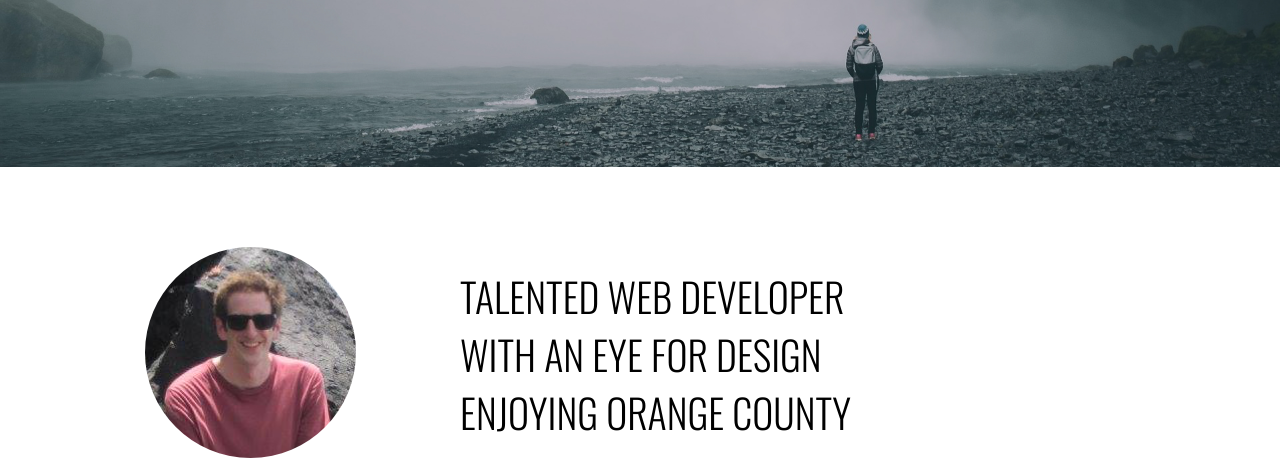
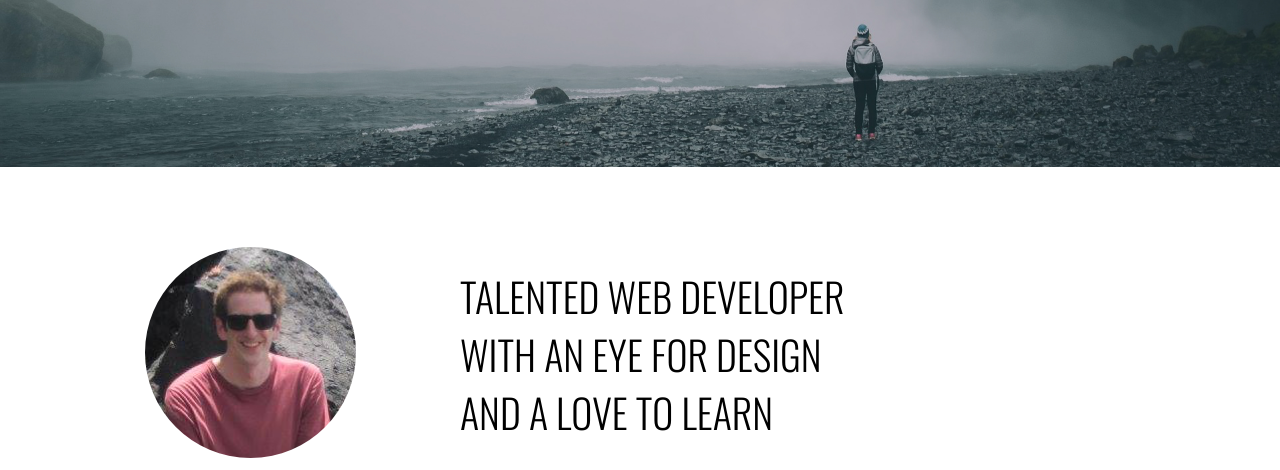
Before and after one commit to sorebear/project_portfolio, a plain HTML site: page index.html in a window 1280 px wide. Shown: the part 533-1003 px from the top of the page. Drawn offline with nearby package versions, Linux system fonts and the light colour scheme.

Commit message:
Changed Sub Heading

```diff
--- a/index.html
+++ b/index.html
@@ -72,7 +72,7 @@
 					<div class="name-label"></div>
 				</div><! --/col-lg-4-->
 				<div class="col-lg-8 name-desc">
-					<h2>TALENTED WEB DEVELOPER <br/>WITH AN EYE FOR DESIGN <br/>ENJOYING ORANGE COUNTY</h2>
+					<h2>TALENTED WEB DEVELOPER <br/>WITH AN EYE FOR DESIGN <br/>AND A LOVE TO LEARN</h2>
 					<div class="name-zig"></div>
 
 					<div class="col-md-6">
```
